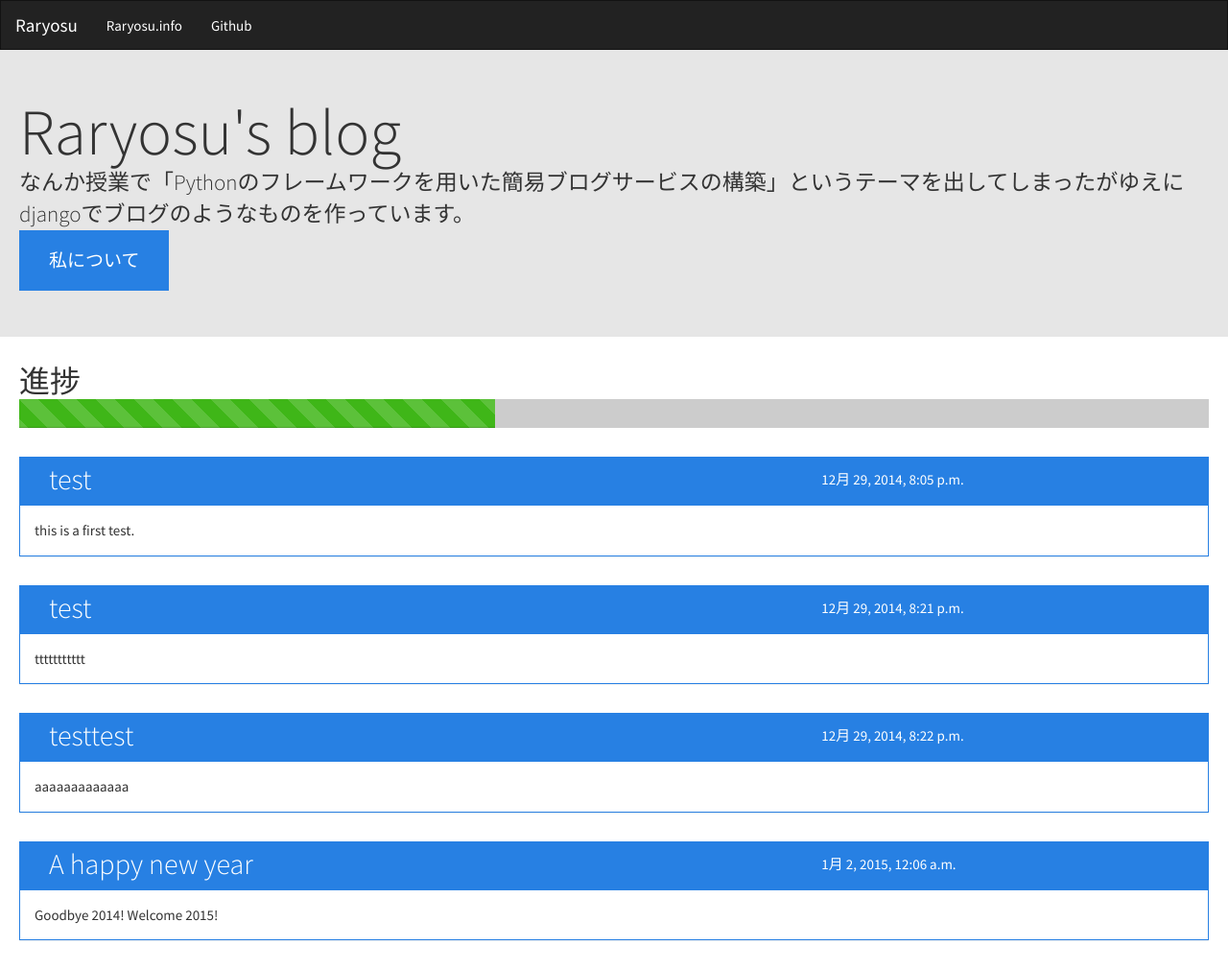
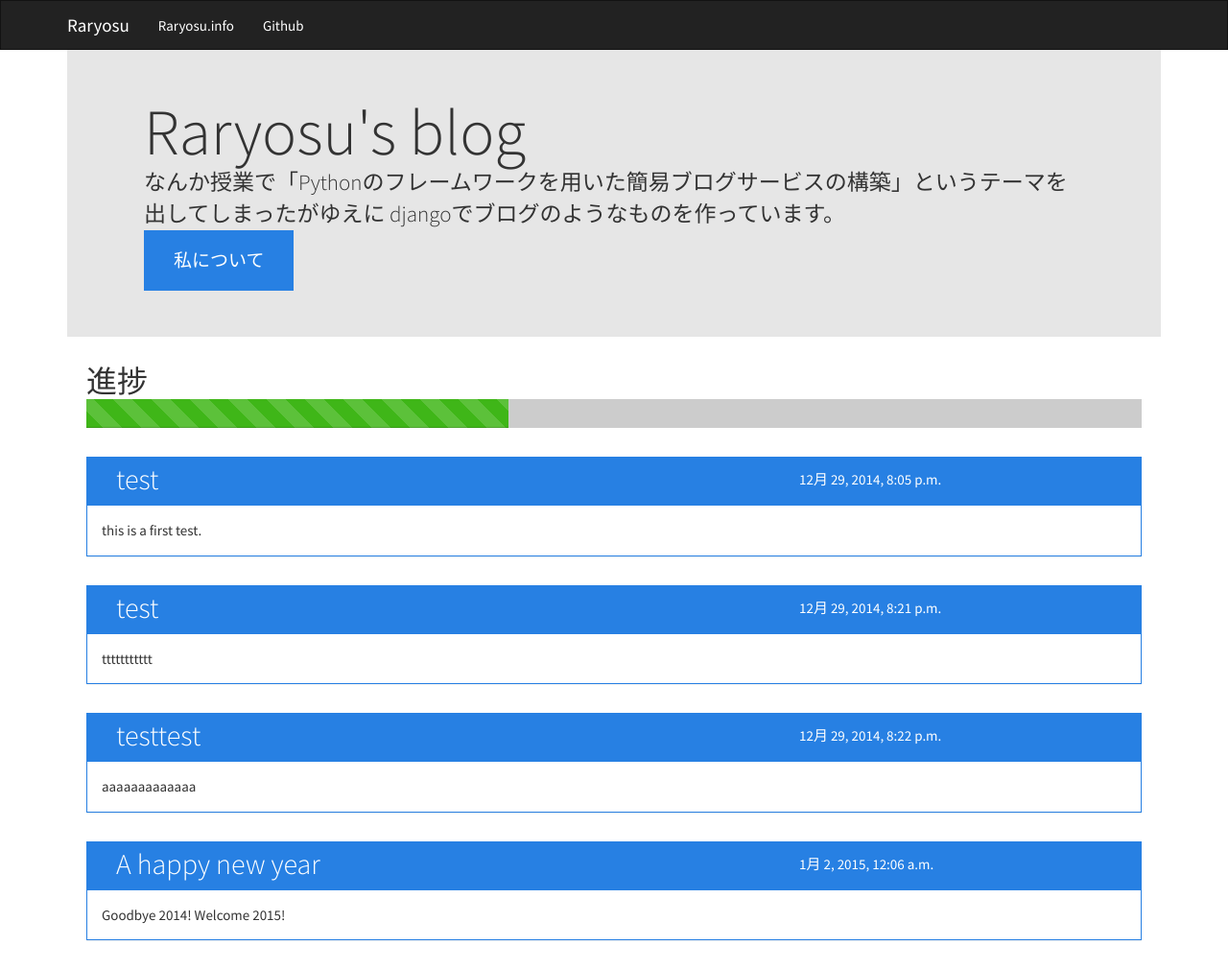
Before and after one commit to raryosu/djangoblog, a Django app: page /blog/ in a window 1280 px wide. Shown: the whole page at 96% size. Run offline with Django 3.2, Linux system fonts and the light colour scheme; data comes from the database, SQL or seed files in the repository; both versions use the stored data as it was after the commit; some libraries are stand-ins or nearby versions.

```diff
--- a/raryosublog/blog/templates/base.html
+++ b/raryosublog/blog/templates/base.html
@@ -9,7 +9,7 @@
   </head>
   <body>
     <nav class="navbar navbar-default">
-    <div class="container-fluid">
+      <div class="container container-fluid">
         <div class="navbar-header">
           <button type="button" class="navbar-toggle collapsed" data-toggle="collapse" data-target="#bs-example-navbar-collapse-1">
             <span class="sr-only">Toggle navigation</span>
@@ -29,6 +29,7 @@
         </div><!-- /.navbar-collapse -->
       </div><!-- /.container-fluid -->
     </nav>
+    <div class="container">
       <div class="row">
         <div class="col-md-12">
           <div class="jumbotron">
@@ -41,7 +42,7 @@
         <div class="col-md-12">
           <h2>進捗</h2>
           <div class="progress">
-          <div class="progress-bar progress-bar-success progress-bar-striped" role="progressbar" aria-valuenow="40" aria-valuemin="0" aria-valuemax="100" style="width: 40%">
+            <div class="progress-bar progress-bar-success progress-bar-striped active" role="progressbar" aria-valuenow="40" aria-valuemin="0" aria-valuemax="100" style="width: 40%">
               <span class="sr-only">40%</span>
             </div>
           </div>
@@ -52,6 +53,7 @@
           {% endblock %}
         </div>
       </div>
+    </div>
     <script src="//code.jquery.com/jquery-2.1.3.min.js"></script>
     <script src="{% static 'js/bootstrap.min.js' %}"></script>
   </body>
```
Also changed, not shown: raryosublog/db.sqlite3. Lines whose indentation alone changed are shown as unchanged.
